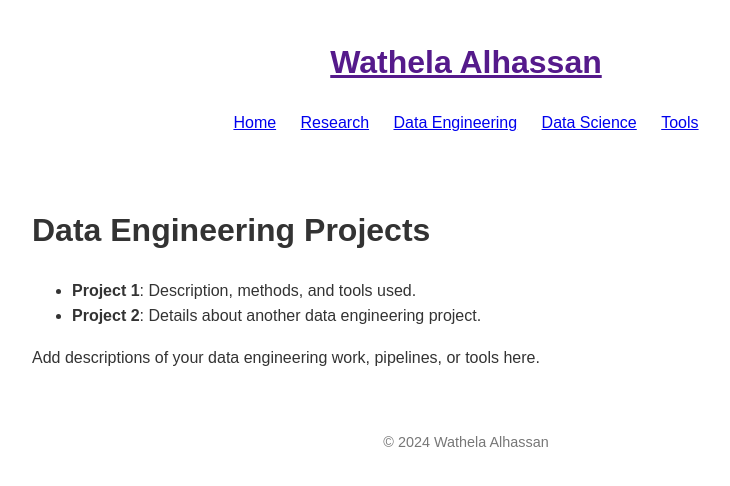
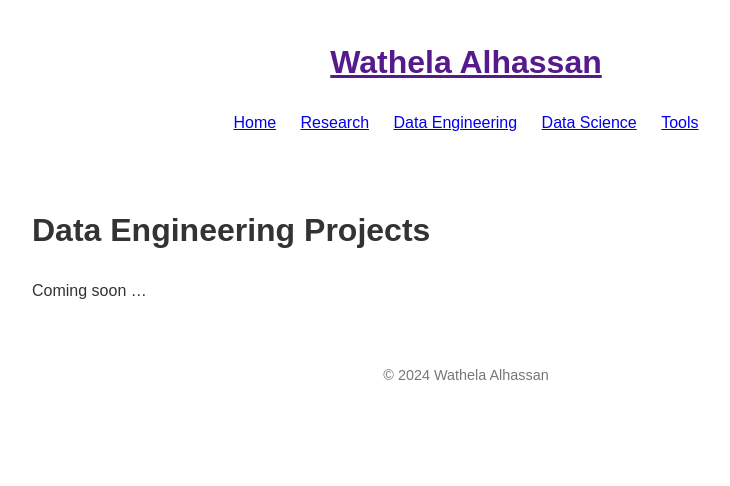
Before and after one commit to wathela/wathela.github.io, a Jekyll site: the page built from data-eng.md, in a window 1280 px wide. Shown: the top 486 px of the page, without its empty margins (174-904 px from the left). Built offline with Jekyll 4.4.1, drawn with Linux system fonts in a browser that asks for light colours.

```diff
--- a/data-eng.md
+++ b/data-eng.md
@@ -6,7 +6,4 @@
 
 # Data Engineering Projects
 
-- **Project 1**: Description, methods, and tools used.
-- **Project 2**: Details about another data engineering project.
-
-Add descriptions of your data engineering work, pipelines, or tools here.
+Coming soon ...
```
